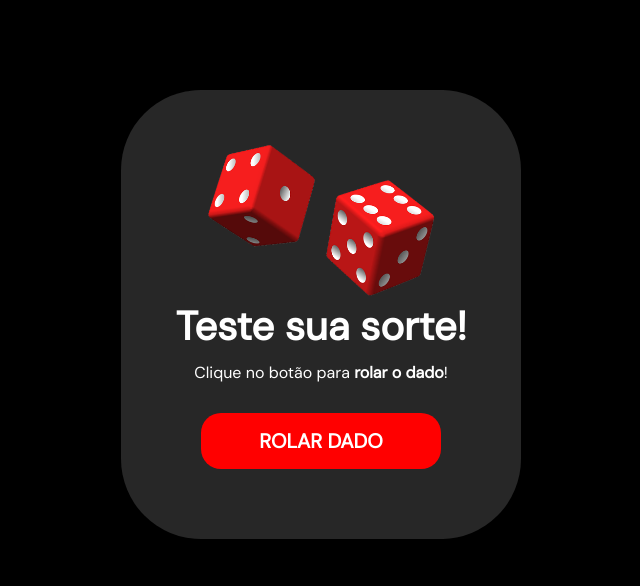
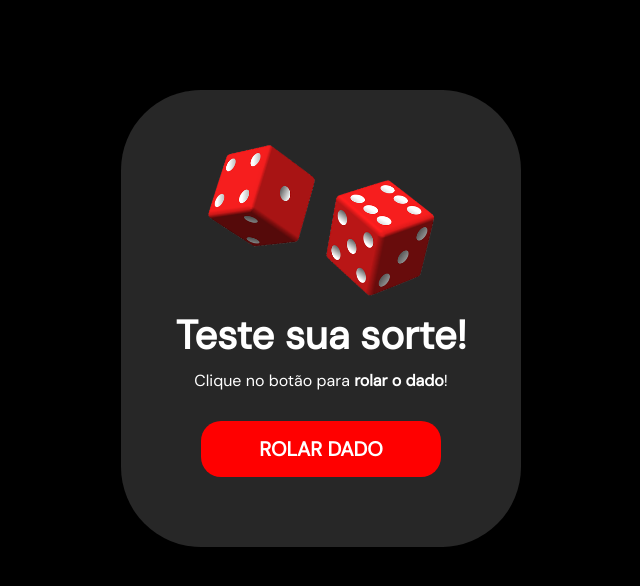
Before and after one commit to lucyanovidio/roll-the-dice, a plain HTML site: page index.html in a window 1280 px wide. Shown: the whole page, without its empty margins (319-959 px from the left). Drawn offline with Linux system fonts and the light colour scheme.

Commit message:
Update style.css

```diff
--- a/style.css
+++ b/style.css
@@ -51,15 +51,15 @@ main h1 {
   max-width: 80%;
 
   font-size: 40px;
-  font-weight: bold;
+  line-height: 40px;
 
-  margin-top: -20px;
+  margin-top: -5px;
 }
 
 main p {
   max-width: 80%;
 
-  margin-top: 10px;
+  margin-top: 15px;
   margin-bottom: 20px;
 }
 
```
